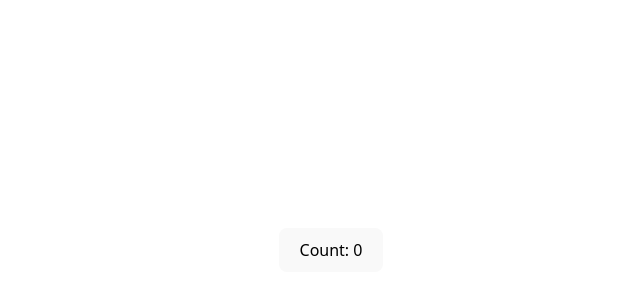
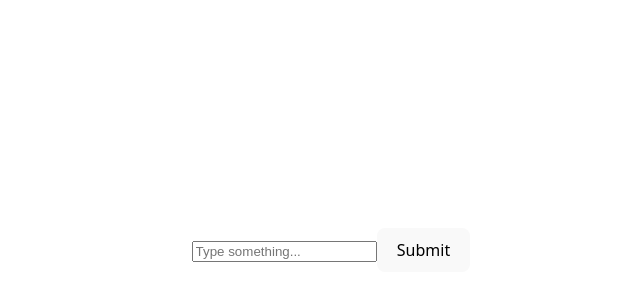
Before and after one commit to Kul-deep-7/react-cac, a React (Vite) app in the folder 05hooks/: page / in a window 1280 px wide. Shown: the part 150-450 px from the top of the page, without its empty margins (309-949 px from the left). Built offline with nearby package versions, Linux system fonts and the light colour scheme.

Commit message:
normal input

```diff
--- /dev/null
+++ b/05hooks/src/Input.jsx
@@ -0,0 +1,15 @@
+import React from 'react'
+
+export default function Input() {
+    function goal() {
+        const name = document.querySelector('input')
+        alert(`${name.value}, Goal reached!`);
+    }
+
+  return (
+    <div>
+        <input type="text" placeholder="Type something..." style= {{}}/>
+        <button onClick={goal}>Submit</button>
+    </div>
+  )
+}
--- a/05hooks/src/main.jsx
+++ b/05hooks/src/main.jsx
@@ -4,9 +4,10 @@ import './index.css'
 import App from './App.jsx'
 import Fetch from './fetch.jsx'
 import UR from './useReducer.jsx'
+import Input from './Input.jsx'
 
 createRoot(document.getElementById('root')).render(
 
-    <App />
+    <Input />
 
 )
```
